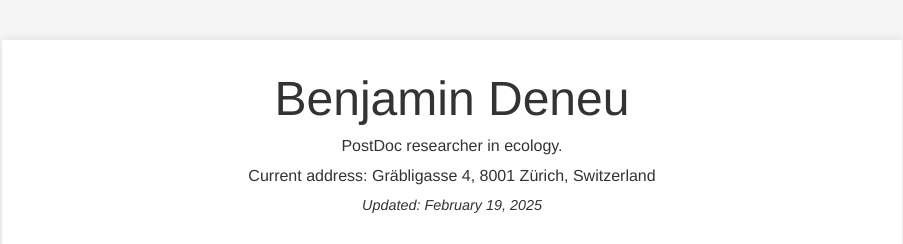
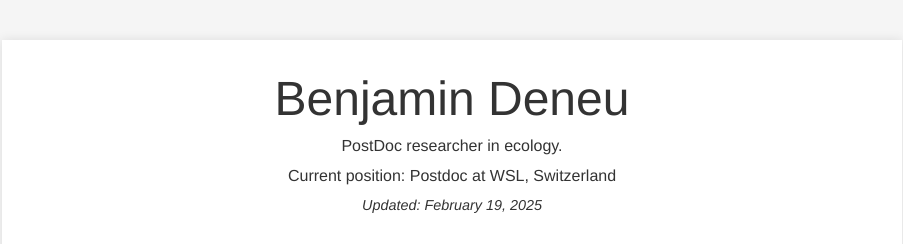
Before and after one commit to benjamindeneu/benjamindeneu.github.io, a plain HTML site: page index.html in a window 1280 px wide. Shown: the top 244 px of the page, without its empty margins (188-1091 px from the left). Drawn offline with nearby package versions, Linux system fonts and the light colour scheme; a small style sheet from the web is missing.

Commit message:
Update index.html

```diff
--- a/index.html
+++ b/index.html
@@ -100,7 +100,7 @@
     <header>
       <h1>Benjamin Deneu</h1>
       <p>PostDoc researcher in ecology.</p>
-      <p>Current address: Gräbligasse 4, 8001 Zürich, Switzerland</p>
+      <p>Current position: Postdoc at WSL, Switzerland</p>
       <p class="update">Updated: <!-- You can update this manually --> February 19, 2025</p>
     </header>
 
```
